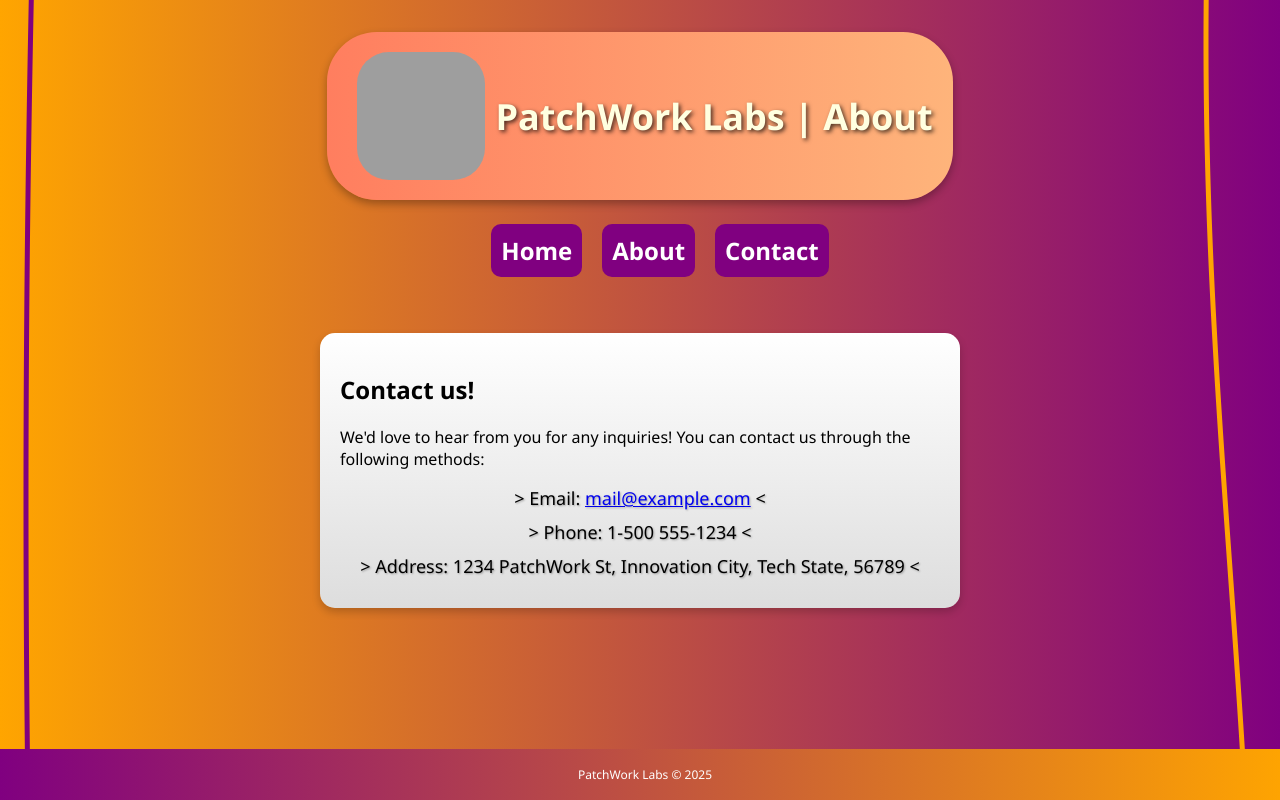
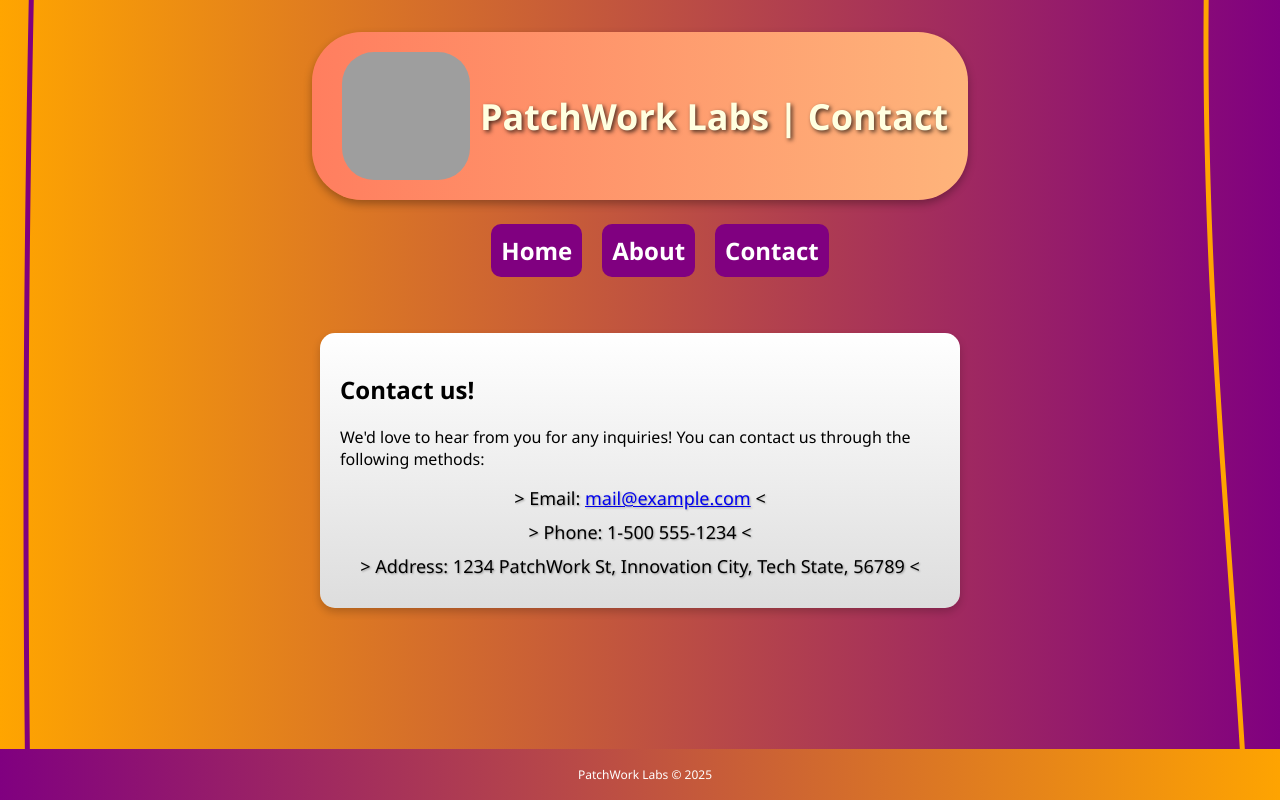
Before and after one commit to dorythecat/PatchworkWeb, a plain HTML site: page contact.html in a window 1280 px wide. Drawn offline with Linux system fonts and the light colour scheme; grey boxes are pictures that could not be loaded.

Commit message:
Fixed contact page title

```diff
--- a/contact.html
+++ b/contact.html
@@ -15,7 +15,7 @@
     <div class="header-container">
         <div id="branding">
             <img src="res/logo.png" alt="PatchWork Labs Logo" width="1024" height="1024">
-            <h1>PatchWork Labs | About</h1>
+            <h1>PatchWork Labs | Contact</h1>
         </div>
         <nav>
             <ul>
```
